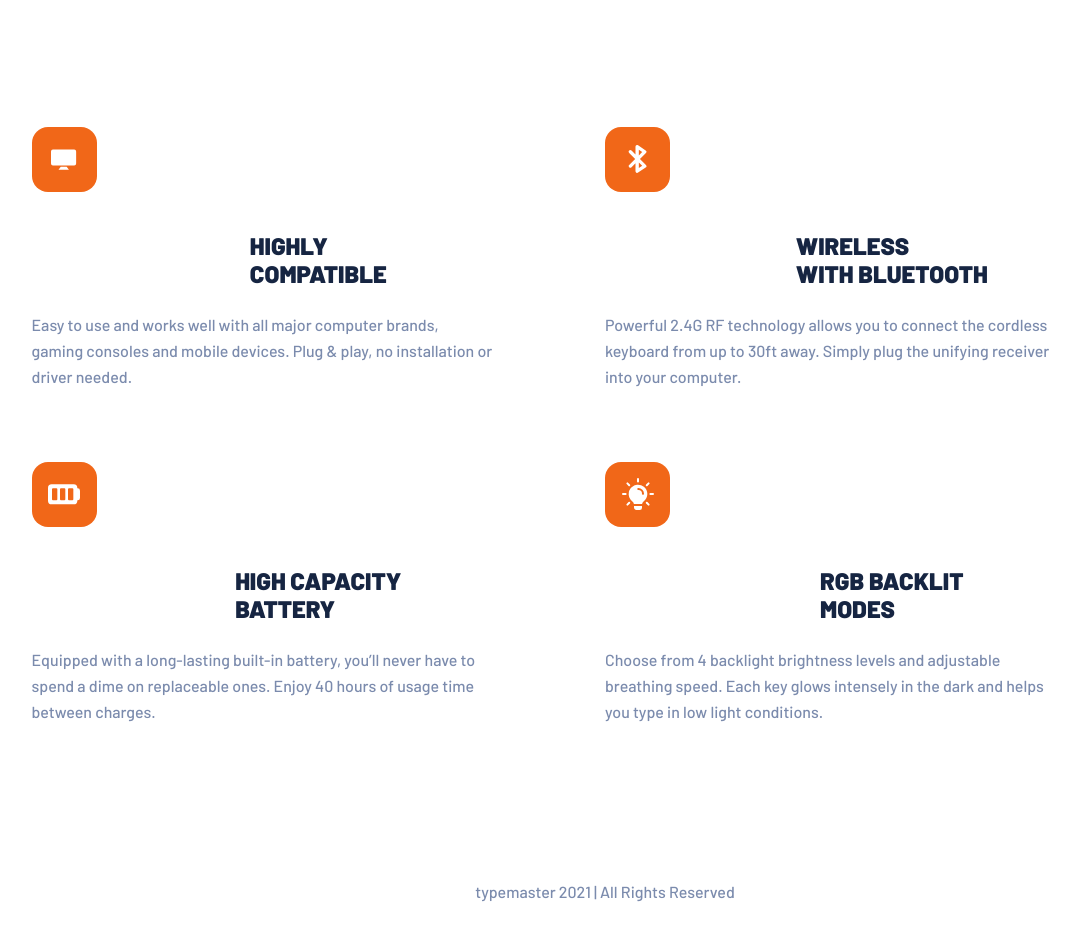
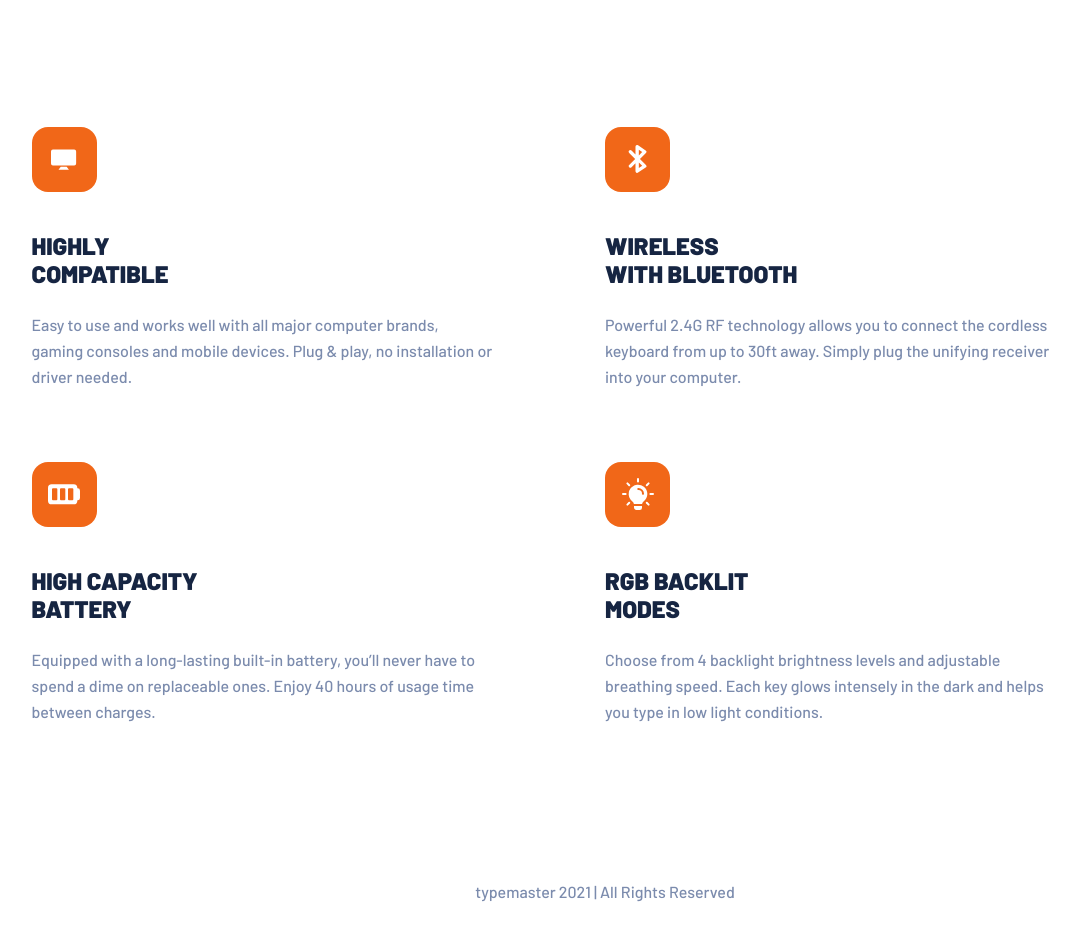
Before and after one commit to Kakha-Rekhviashvili/Typemasterpre-launch-landing-page-, a plain HTML site: page index.html in a window 1280 px wide. Shown: the part 1660-2600 px from the top of the page, without its empty margins (35-1114 px from the left). Drawn offline with Linux system fonts and the light colour scheme.

Commit message:
Update styles.css

```diff
--- a/styles.css
+++ b/styles.css
@@ -22,9 +22,7 @@
 
 .section-cube {
   padding: auto;
-  display: flex;
-  justify-content: center;
-  flex-direction: column;
+
 }
 
 .four-cubes {
```
